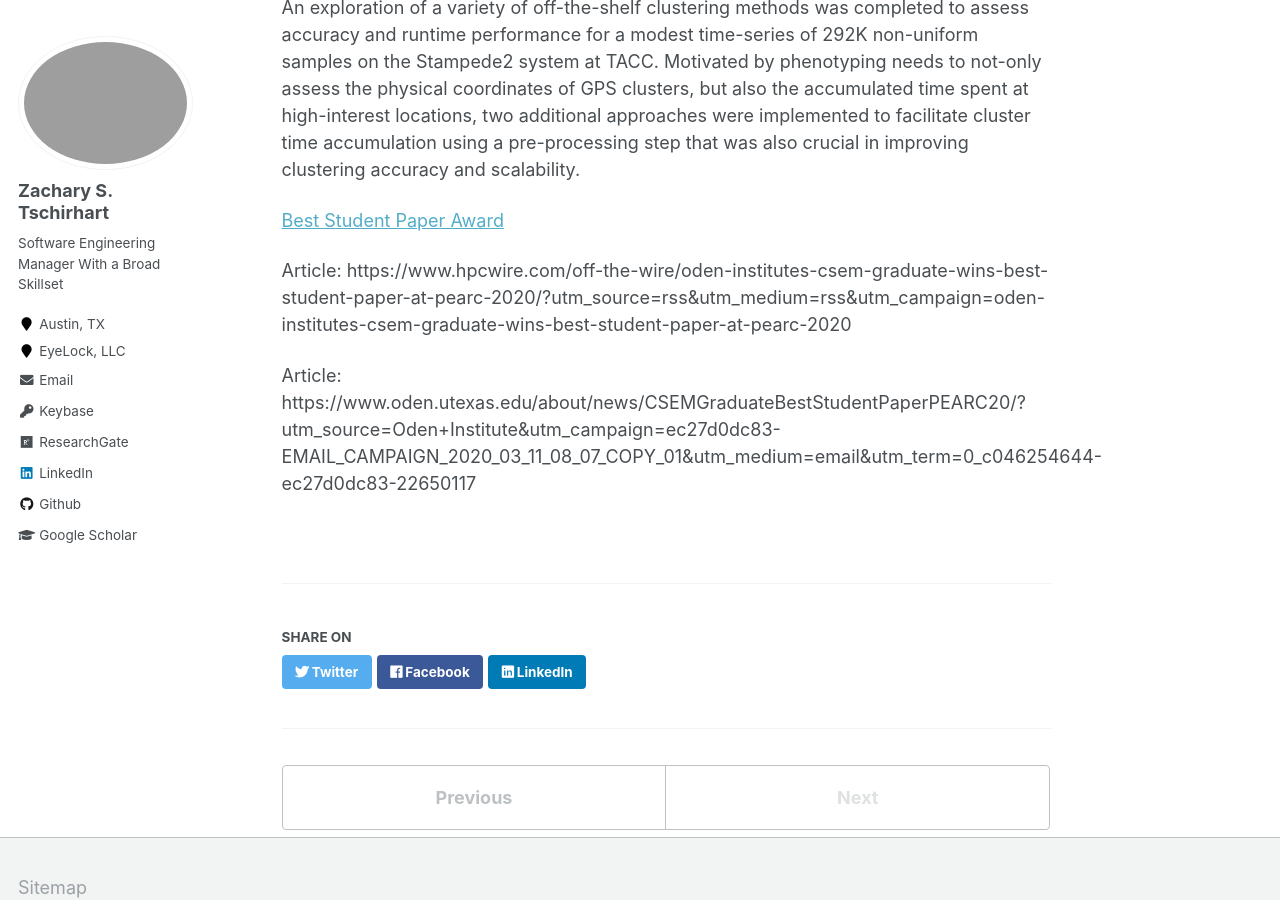
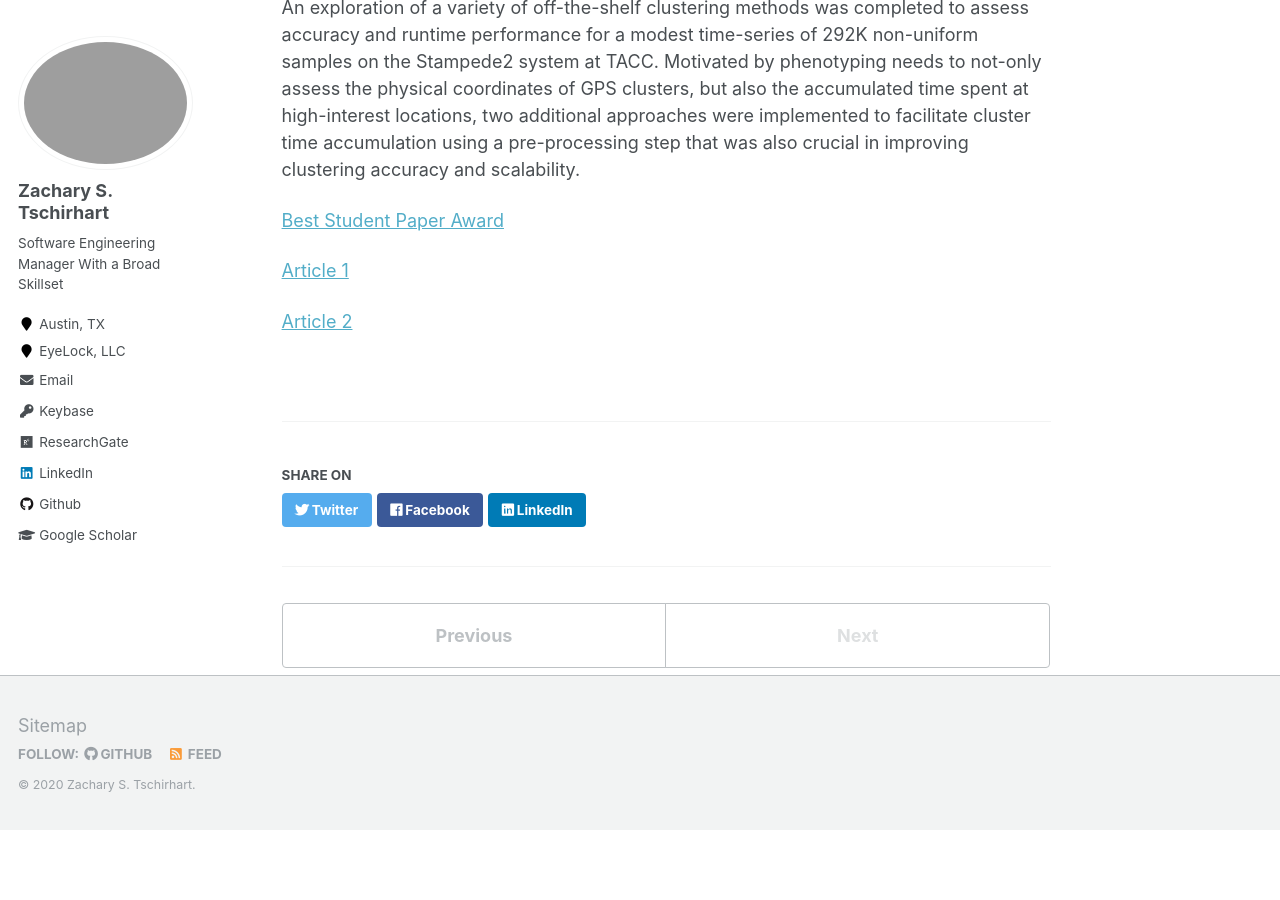
Before and after one commit to ztschir/ztschir.github.io, a Jekyll site: the page built from _publications/2020-07-26-evaluation-of-clustering-techniques-for-gps-phenotyping-using-mobile-sensor-data.md, in a window 1280 px wide and 900 px high, scrolled down 538 px. Built offline with Jekyll 4.4.1, drawn with Linux system fonts in a browser that asks for light colours; after the commit the page ends 1368 px from its top, so only the background shows below that.

Commit message:
Update 2020-07-26-evaluation-of-clustering-techniques-for-gps-phenotyping-using-mobile-sensor-data.md

```diff
--- a/_publications/2020-07-26-evaluation-of-clustering-techniques-for-gps-phenotyping-using-mobile-sensor-data.md
+++ b/_publications/2020-07-26-evaluation-of-clustering-techniques-for-gps-phenotyping-using-mobile-sensor-data.md
@@ -4,7 +4,7 @@ collection: publications
 permalink: /publication/2020-07-26-evaluation-of-clustering-techniques-for-gps-phenotyping-using-mobile-sensor-data
 excerpt: 'With the ubiquitousness of mobile smart phones, health researchers are increasingly interested in leveraging these commonplace devices as data collection instruments for near real-time data to aid in remote monitoring, and to support analysis and detection of patterns associated with a variety of health-related outcomes. As such, this work focuses on the analysis of GPS data collected through an open-source mobile platform over two months in support of a larger study being undertaken to develop a digital phenotype for pregnancy using smart phone data.
 
-An exploration of a variety of off-the-shelf clustering methods was completed to assess accuracy and runtime performance for a modest time-series of 292K non-uniform samples on the Stampede2 system at TACC. Motivated by phenotyping needs to not-only assess the physical coordinates of GPS clusters, but also the accumulated time spent at high-interest locations, two additional approaches were implemented to facilitate cluster time accumulation using a pre-processing step that was also crucial in improving clustering accuracy and scalability. Received Best Student Paper Award.'
+An exploration of a variety of off-the-shelf clustering methods was completed to assess accuracy and runtime performance for a modest time-series of 292K non-uniform samples on the Stampede2 system at TACC. Motivated by phenotyping needs to not-only assess the physical coordinates of GPS clusters, but also the accumulated time spent at high-interest locations, two additional approaches were implemented to facilitate cluster time accumulation using a pre-processing step that was also crucial in improving clustering accuracy and scalability. <a href="https://pearc.acm.org/pearc20/awards/">Received Best Student Paper Award.<a>'
 date: 2020-07-26
 venue: 'PEARC 2020 - Trending now – machine learning and artificial intelligence'
 paperurl: 'TBD'
@@ -16,6 +16,6 @@ An exploration of a variety of off-the-shelf clustering methods was completed to
 
 <a href="https://pearc.acm.org/pearc20/awards/">Best Student Paper Award<a>
 
-Article: https://www.hpcwire.com/off-the-wire/oden-institutes-csem-graduate-wins-best-student-paper-at-pearc-2020/?utm_source=rss&utm_medium=rss&utm_campaign=oden-institutes-csem-graduate-wins-best-student-paper-at-pearc-2020
+<a href="https://www.hpcwire.com/off-the-wire/oden-institutes-csem-graduate-wins-best-student-paper-at-pearc-2020/?utm_source=rss&utm_medium=rss&utm_campaign=oden-institutes-csem-graduate-wins-best-student-paper-at-pearc-2020">Article 1<a>
 
-Article: https://www.oden.utexas.edu/about/news/CSEMGraduateBestStudentPaperPEARC20/?utm_source=Oden+Institute&utm_campaign=ec27d0dc83-EMAIL_CAMPAIGN_2020_03_11_08_07_COPY_01&utm_medium=email&utm_term=0_c046254644-ec27d0dc83-22650117
+<a href="https://www.oden.utexas.edu/about/news/CSEMGraduateBestStudentPaperPEARC20/?utm_source=Oden+Institute&utm_campaign=ec27d0dc83-EMAIL_CAMPAIGN_2020_03_11_08_07_COPY_01&utm_medium=email&utm_term=0_c046254644-ec27d0dc83-22650117">Article 2<a>
```
